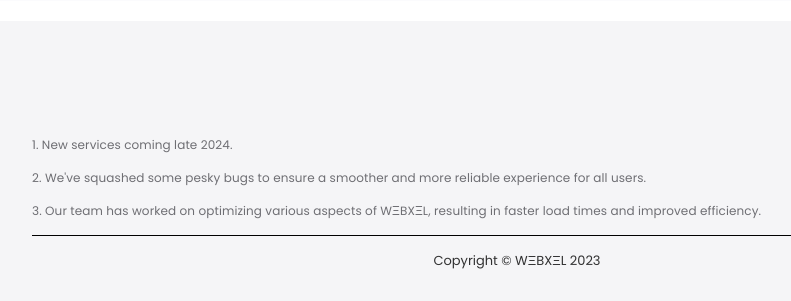
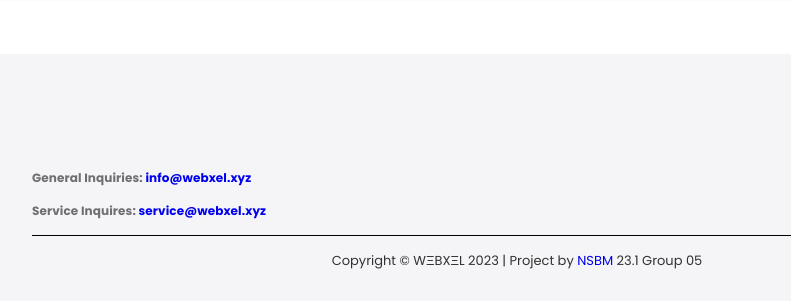
Before and after one commit to charukaonline/webxel-website, a PHP site: page /Login_User_and_Admin_page/login_form.php in a window 1280 px wide. Shown: the part 799-1100 px from the top of the page, without its empty margins (123-914 px from the left). Run offline with PHP 8.4, Linux system fonts and the light colour scheme; some libraries are stand-ins or nearby versions.

Commit message:
frontend amendment #5

```diff
--- a/Admin_Panel/includes/footer.php
+++ b/Admin_Panel/includes/footer.php
@@ -1,4 +1,4 @@
 
     <footer>
-        <span>powered by W&#x039E;&#x042;X&#x039E;L</span>
+        <span>powered by W&#x039E;&#x042;X&#x039E;L | Project by <a href="https://nsbm.ac.lk/">NSBM</a> 23.1 Group 05</span>
     </footer>
--- a/Login_User_and_Admin_page/login_form.php
+++ b/Login_User_and_Admin_page/login_form.php
@@ -147,13 +147,13 @@ function alert($message)
     <footer class="footer">
         <div class="footer_wrapper">
             <ul>
-                <li>1. New services coming late 2024.</li>
-                <li>2. We've squashed some pesky bugs to ensure a smoother and more reliable experience for all users.</li>
-                <li>3. Our team has worked on optimizing various aspects of W&#x039E;&#x042;X&#x039E;L, resulting in faster load times and improved efficiency.</li>
+                <li><b>General Inquiries: <a href="mailto:info@webxel.xyz">info@webxel.xyz</a></b></li>
+                <!-- <li>Technical Inquiries: <a href="mailto:admin@webxel.xyz">admin@webxel.xyz</a></li> -->
+                <li><b>Service Inquires: <a href="mailto:service@webxel.xyz">service@webxel.xyz</a></b></li>
             </ul>
 
             <div class="footer-copyright">
-                <p>Copyright © W&#x039E;&#x042;X&#x039E;L 2023</p>
+                <p>Copyright © W&#x039E;&#x042;X&#x039E;L 2023 | Project by <a href="https://nsbm.ac.lk/">NSBM</a> 23.1 Group 05</p>
             </div>
 
         </div>
--- a/about_us.php
+++ b/about_us.php
@@ -280,7 +280,7 @@
             <hr>
 
             <div class="footer-copyright">
-                <p>Copyright © W&#x039E;&#x042;X&#x039E;L 2023</p>
+                <p>Copyright © W&#x039E;&#x042;X&#x039E;L 2023 | Project by NSBM 23.1 Group 05</p>
             </div>
 
     </footer>
--- a/includes/footer.php
+++ b/includes/footer.php
@@ -45,7 +45,7 @@
         <hr>
 
         <div class="footer-copyright">
-            <p>Copyright © W&#x039E;&#x042;X&#x039E;L 2023</p>
+            <p>Copyright © W&#x039E;&#x042;X&#x039E;L 2023 | Project by <a href="https://nsbm.ac.lk/">NSBM</a> 23.1 Group 05</p>
         </div>
 
 </footer>
--- a/user_panel/includes/footer.php
+++ b/user_panel/includes/footer.php
@@ -1,3 +1,3 @@
 <footer>
-    <span>powered by W&#x039E;&#x042;X&#x039E;L</span>
+    <span>powered by W&#x039E;&#x042;X&#x039E;L | Project by <a href="https://nsbm.ac.lk/">NSBM</a> 23.1 Group 05</span>
 </footer>
```
Also changed, not shown: Login_User_and_Admin_page/register_form.php (+4 -4 lines).
